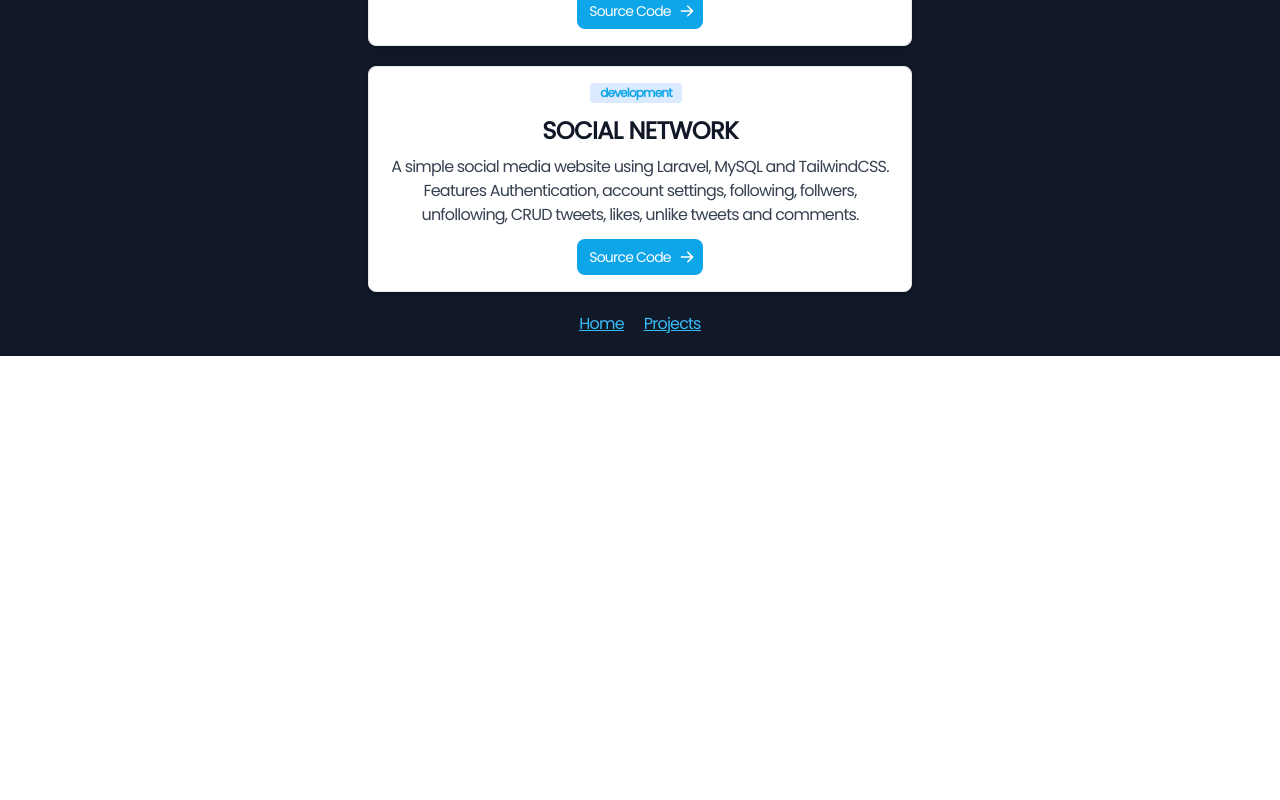
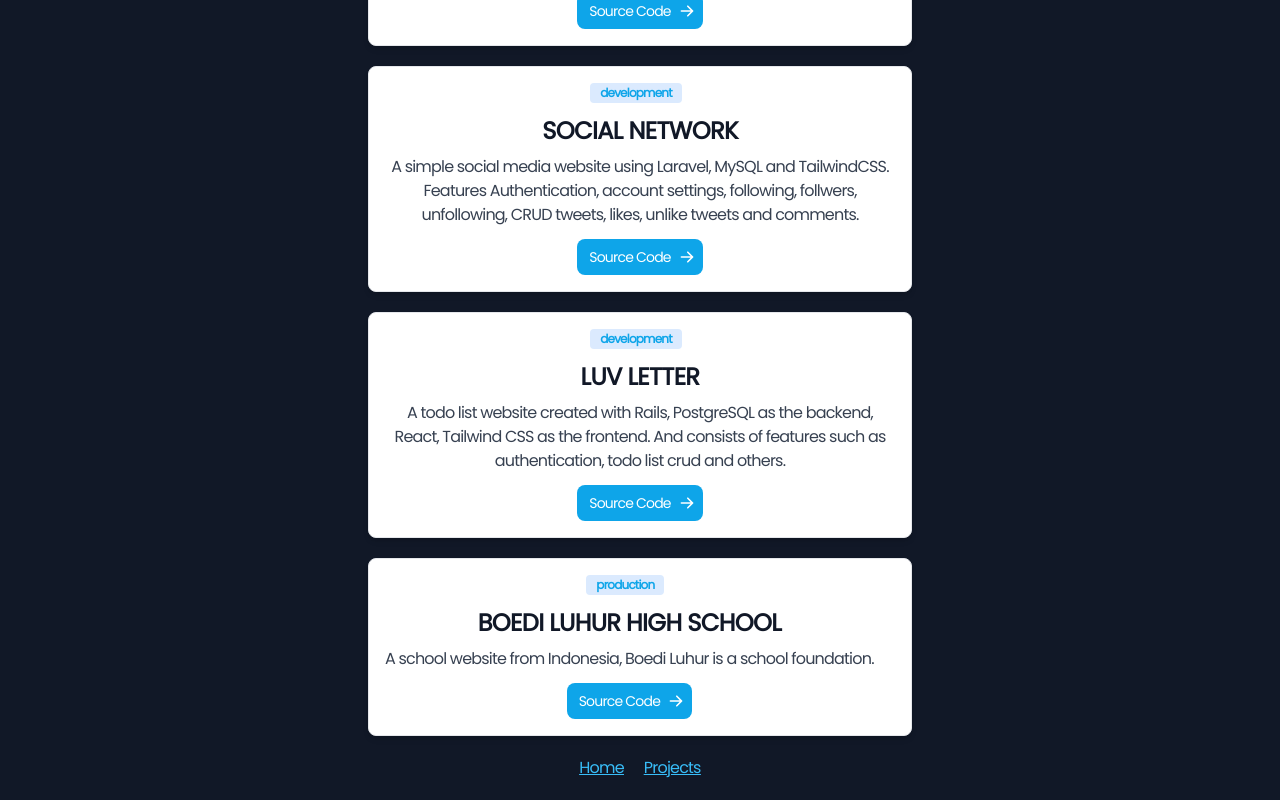
Before and after one commit to novalramdhani/noval.io, a React (Create React App) app: page /projects in a window 1280 px wide. Shown: the part 958-1758 px from the top of the page. Before the commit the page ends 1314 px from the top, so only its background shows below. Built offline with nearby package versions, Linux system fonts and the light colour scheme.

Commit message:
add new projects

```diff
--- a/src/components/Card.tsx
+++ b/src/components/Card.tsx
@@ -5,7 +5,7 @@ type CardProps = {
     title: string,
     description?: string
     status?: string
-    source: string
+    source?: string
 }
 
 export default function Card(
--- a/src/components/Projects.tsx
+++ b/src/components/Projects.tsx
@@ -12,6 +12,8 @@ export default function Projects() {
             <Card source="https://github.com/novalramdhani/Miolica" status="development" title="Miolica" description="An e-commerce website uses Laravel API, Sanctum API Token, PHP, GraphQL, PostgreSQL as the backend and React Typescript, Redux, TailwindCSS as the frontend. Until implementing PWA (Progressive Web Apps)." />
             <Card source="https://github.com/novalramdhani/Ani-Cast" status="development" title="Ani Cast" description="A anime shows website created using Laravel and for styling using TailwindCSS, the api is taken from the Jikan API." />
             <Card source="https://github.com/novalramdhani/Social-Network" status="development"title="Social Network" description="A simple social media website using Laravel, MySQL and TailwindCSS. Features Authentication, account settings, following, follwers, unfollowing, CRUD tweets, likes, unlike tweets and comments." />
+            <Card source="https://github.com/novalramdhani/Luv-Letter" status="development" title="Luv Letter" description="A todo list website created with Rails, PostgreSQL as the backend, React, Tailwind CSS as the frontend. And consists of features such as authentication, todo list crud and others." />
+            <Card link="https://yapenhasboediluhur.sch.id" status="production" title="Boedi Luhur High School" description="A school website from Indonesia, Boedi Luhur is a school foundation." />
             <Menu />
         </Container>
     );
```
